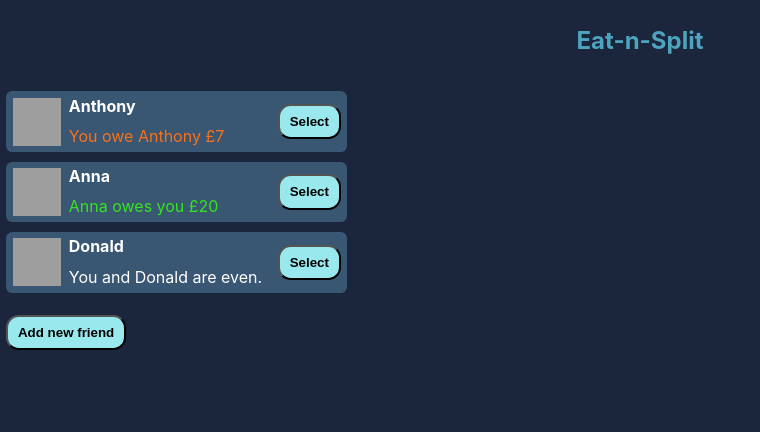
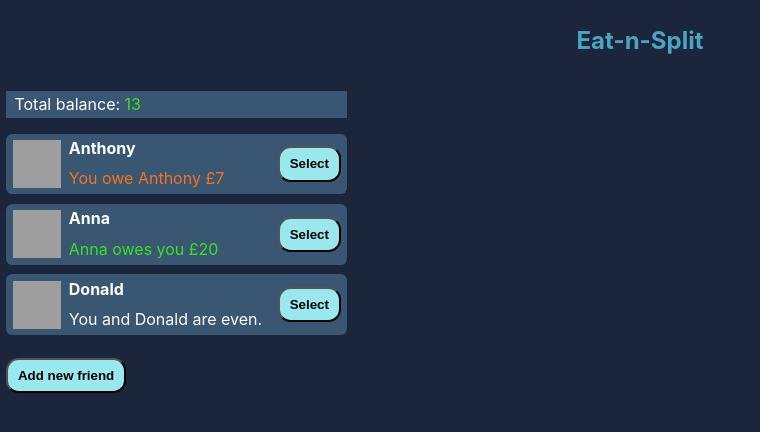
Before and after one commit to rud-y/eatAndSplit, a React (Create React App) app: page / in a window 1280 px wide. Shown: the top 432 px of the page, without its empty margins (0-760 px from the left). Built offline with nearby package versions, Linux system fonts and the light colour scheme; grey boxes are pictures that could not be loaded; a web font is replaced by a local one.

Commit message:
Overall balance functionality

```diff
--- a/src/App.js
+++ b/src/App.js
@@ -34,6 +34,7 @@ function App() {
   const [showAddFriend, setShowAddFriend] = useState(false);
   const [friends, setFriends] = useState([]);
   const [selectedFriend, setSelectedFriend] = useState(null);
+  const totalBalance = getTotalBalance();
 
   useEffect(() => {
     setFriends(initialFriends);
@@ -65,11 +66,27 @@ function App() {
     setSelectedFriend(null);
   }
 
+  function getTotalBalance() {
+    let balance = 0;
+    friends.map((friend) => (balance += friend.balance));
+    return balance;
+  }
+
   return (
     <>
       <h2 className="heading">Eat-n-Split</h2>
       <div className="app">
         <div className="friends-list">
+          <p className="total-balance">
+            Total balance:{" "}
+            <span
+              className={
+                totalBalance < 0 ? "red" : totalBalance > 0 ? "green" : ""
+              }
+            >
+              {totalBalance}
+            </span>
+          </p>
           <FriendsList
             friends={friends}
             selectedFriend={selectedFriend}
--- a/src/index.css
+++ b/src/index.css
@@ -49,6 +49,12 @@ code {
  display: flex;
  flex-flow: row nowrap;
  justify-content: space-between;
+}
+
+.total-balance {
+ background-color: #395672;
+ color: #ffffff;
+ padding: 0.2rem 0.5rem;
 }
 
 .friends-list {
```
